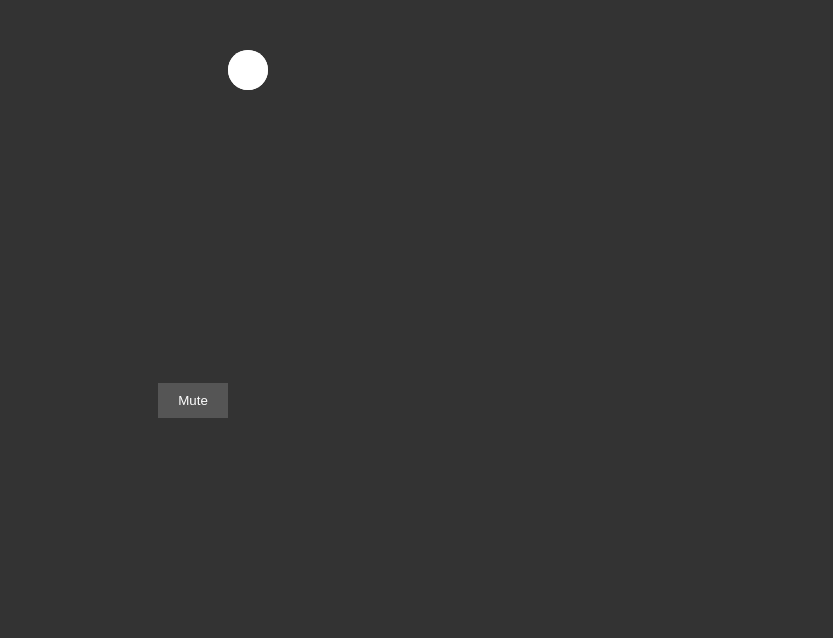
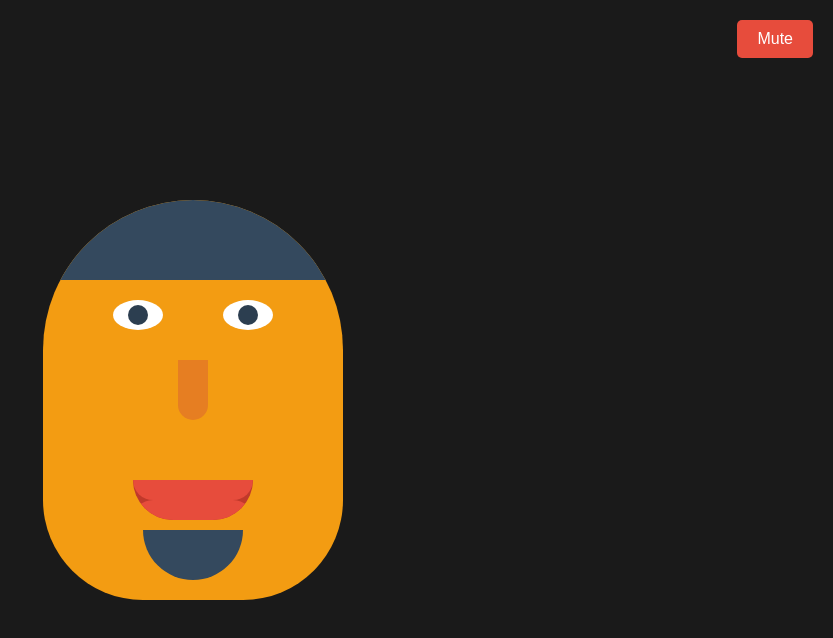
Before and after one commit to NarayanAkshay11/aiassistant, a plain HTML site: page index.html in a window 1280 px wide. Shown: the whole page, without its empty margins (447-1280 px from the left). Drawn offline with Linux system fonts and the light colour scheme.

Commit message:
Update styles.css

```diff
--- a/styles.css
+++ b/styles.css
@@ -1,79 +1,124 @@
 body {
+    margin: 0;
+    padding: 0;
     display: flex;
     justify-content: center;
     align-items: center;
     height: 100vh;
-    background-color: #333;
-    color: #fff;
-    font-family: Arial, sans-serif;
-    margin: 0;
+    background-color: #1a1a1a;
+    overflow: hidden;
 }
 
-.container {
-    text-align: center;
+#mute-button {
+    position: absolute;
+    top: 20px;
+    right: 20px;
+    background-color: #e74c3c;
+    color: white;
+    border: none;
+    padding: 10px 20px;
+    border-radius: 5px;
+    cursor: pointer;
+    font-size: 16px;
 }
 
-.tony {
+#tony-face {
+    width: 300px;
+    height: 400px;
+    background-color: #f39c12;
+    border-radius: 150px 150px 100px 100px;
     position: relative;
-    margin-bottom: 20px;
+    overflow: hidden;
 }
 
-.face {
-    position: relative;
-    width: 200px;
-    height: 200px;
-    background: #ffcc99;
-    border-radius: 50%;
-    margin: 0 auto;
+#hair {
+    width: 100%;
+    height: 100px;
+    background-color: #34495e;
+    position: absolute;
+    top: -20px;
+    border-radius: 150px 150px 0 0;
 }
 
 .eye {
+    width: 50px;
+    height: 30px;
+    background-color: white;
+    border-radius: 50%;
     position: absolute;
-    width: 40px;
-    height: 40px;
-    background: #fff;
-    border-radius: 50%;
-    top: 50px;
+    top: 100px;
 }
 
-.eye.left {
-    left: 50px;
+#left-eye {
+    left: 70px;
 }
 
-.eye.right {
-    right: 50px;
+#right-eye {
+    right: 70px;
 }
 
-.mouth {
+.pupil {
+    width: 20px;
+    height: 20px;
+    background-color: #2c3e50;
+    border-radius: 50%;
     position: absolute;
-    width: 80px;
-    height: 40px;
-    background: #e60000;
-    border-radius: 0 0 50% 50%;
-    top: 130px;
-    left: 60px;
-    transition: height 0.5s;
+    top: 5px;
+    left: 15px;
 }
 
-.chatbox {
-    display: flex;
-    justify-content: center;
+#nose {
+    width: 30px;
+    height: 60px;
+    background-color: #e67e22;
+    position: absolute;
+    top: 160px;
+    left: 135px;
+    border-radius: 0 0 15px 15px;
 }
 
-#userInput {
-    padding: 10px;
-    width: 200px;
-    margin-right: 10px;
+#mouth {
+    width: 120px;
+    height: 40px;
+    background-color: #c0392b;
+    position: absolute;
+    bottom: 80px;
+    left: 90px;
+    border-radius: 0 0 60px 60px;
+    overflow: hidden;
 }
 
-button {
-    padding: 10px 20px;
-    background-color: #555;
-    border: none;
-    color: #fff;
-    cursor: pointer;
+#upper-lip, #lower-lip {
+    width: 100%;
+    height: 20px;
+    background-color: #e74c3c;
+    position: absolute;
+    transition: transform 0.2s;
 }
 
-button:hover {
-    background-color: #666;
+#upper-lip {
+    top: 0;
+    border-radius: 0 0 60px 60px;
 }
+
+#lower-lip {
+    bottom: 0;
+    border-radius: 60px 60px 0 0;
+}
+
+#goatee {
+    width: 100px;
+    height: 50px;
+    background-color: #34495e;
+    position: absolute;
+    bottom: 20px;
+    left: 100px;
+    border-radius: 0 0 50px 50px;
+}
+
+#status {
+    position: absolute;
+    bottom: 20px;
+    color: white;
+    font-family: Arial, sans-serif;
+}
```
